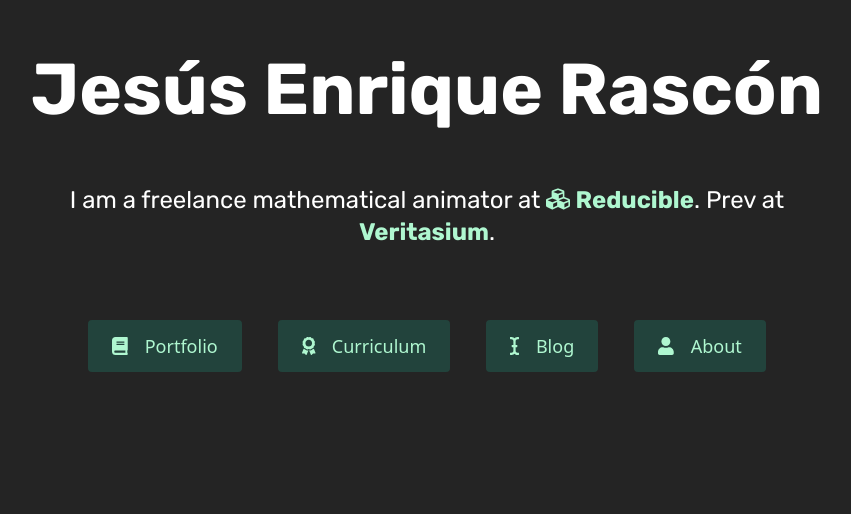
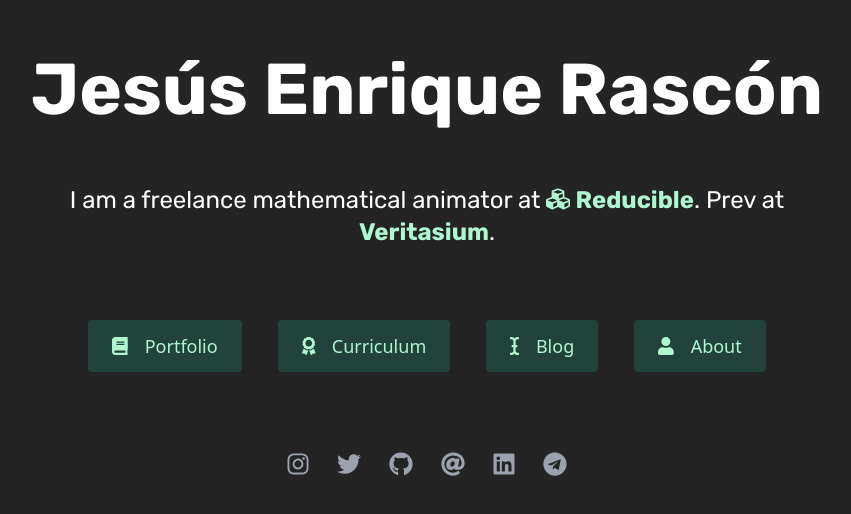
Before and after one commit to jesi-rgb/old.jesirgb.com, a Next.js app: page / in a window 1280 px wide. Shown: the part 140-654 px from the top of the page, without its empty margins (213-1064 px from the left). Built offline with nearby package versions, Linux system fonts and the light colour scheme; no server answers.

Commit message:
redesigning landing page

```diff
--- /dev/null
+++ b/components/LandingButton.js
@@ -0,0 +1,12 @@
+import { FontAwesomeIcon } from "@fortawesome/react-fontawesome";
+export default function LandingButton({ link, icon, text }) {
+  return (
+    <>
+      <a href={link}>
+        <button className="text-accent-1-lighter w-full bg-accent-1 bg-opacity-20 border-0 border-accent-1 py-3 px-6 focus:outline-none hover:bg-opacity-50 rounded text-lg">
+          <FontAwesomeIcon icon={icon} className="text-lg mr-3" /> {text}
+        </button>
+      </a>
+    </>
+  );
+}
--- a/components/TopTracks.js
+++ b/components/TopTracks.js
@@ -12,8 +12,8 @@ export default function TopTracks() {
 
   return (
     <>
-      <div className="mx-4 xl:mx-0">
-        <p className="mt-30 text-lg text-white my-3 lg:text-xl">
+      <div className="mx-2 xl:mx-0">
+        <p className="mt-9 text-lg text-white my-3 lg:text-xl">
           Recently played songs...
         </p>
         <div className="flex overflow-x-scroll scrollbar-hide space-x-3">
--- a/pages/index.js
+++ b/pages/index.js
@@ -1,5 +1,7 @@
 import TopTracks from "@/components/TopTracks";
 import Head from "next/head";
+import Footer from "@/components/Footer";
+import Link from "next/link";
 
 import { FontAwesomeIcon } from "@fortawesome/react-fontawesome";
 
@@ -9,7 +11,16 @@ import {
   faUser,
   faCubes,
   faAward,
+  faAt,
 } from "@fortawesome/free-solid-svg-icons";
+import {
+  faInstagram,
+  faTwitter,
+  faGithub,
+  faLinkedin,
+  faTelegram,
+} from "@fortawesome/free-brands-svg-icons";
+import LandingButton from "@/components/LandingButton";
 
 export default function Landing() {
   return (
@@ -43,37 +54,73 @@ export default function Landing() {
             </p>
           </div>
           <div className="text-center  mt-10 flex flex-col space-y-5 xl:flex-row xl:space-x-9 xl:space-y-0">
-            <button className="text-accent-1-lighter bg-accent-1 bg-opacity-20 border-0 border-accent-1 py-3 px-6 focus:outline-none hover:bg-opacity-50 rounded text-lg">
-              <a className="w-full" href="/portfolio">
-                <FontAwesomeIcon icon={faBook} className="text-lg mr-3" />{" "}
-                Portfolio
+            <LandingButton link="/portfolio" icon={faBook} text="Portfolio" />
+            <LandingButton
+              link="/curriculum"
+              icon={faAward}
+              text="Curriculum"
+            />
+            <LandingButton link="/blog" icon={faICursor} text="Blog" />
+            <LandingButton link="/about" icon={faUser} text="About" />
+          </div>
+
+          <div className="text-gray-400 flex flex-row justify-center space-x-8 xl:space-x-9 items-center my-2 mt-20 md:w-2/6">
+            <Link href="https://www.instagram.com/jrascon_">
+              <a>
+                <FontAwesomeIcon
+                  icon={faInstagram}
+                  className="transform scale-150 hover:text-accent-1-lighter transition-colors"
+                />
               </a>
-            </button>
+            </Link>
 
-            <button className="text-accent-1-lighter bg-accent-1 bg-opacity-20 border-0 border-accent-1 py-3 px-6 focus:outline-none hover:bg-opacity-50 rounded text-lg">
-              <a href="/curriculum">
-                <FontAwesomeIcon icon={faAward} className="text-lg mr-3" />{" "}
-                Curriculum
+            <Link href="https://www.twitter.com/jesi_rgb">
+              <a>
+                <FontAwesomeIcon
+                  icon={faTwitter}
+                  className="transform scale-150 hover:text-accent-1-lighter transition-colors"
+                />
               </a>
-            </button>
+            </Link>
 
-            <button className="text-accent-1-lighter bg-accent-1 bg-opacity-20 border-0 border-accent-1 py-3 px-6 focus:outline-none hover:bg-opacity-50 rounded text-lg">
-              <a href="/blog">
-                <FontAwesomeIcon icon={faICursor} className="text-lg mr-3" />{" "}
-                Blog
+            <Link href="https://www.github.com/jesi-rgb">
+              <a>
+                <FontAwesomeIcon
+                  icon={faGithub}
+                  className="transform scale-150 hover:text-accent-1-lighter transition-colors"
+                />
               </a>
-            </button>
+            </Link>
+            <Link href="mailto:blograso@gmail.com">
+              <a>
+                <FontAwesomeIcon
+                  icon={faAt}
+                  className="transform scale-150 hover:text-accent-1-lighter transition-colors"
+                />
+              </a>
+            </Link>
 
-            <button className="text-accent-1-lighter bg-accent-1 bg-opacity-20 border-0 border-accent-1 py-3 px-6 focus:outline-none hover:bg-opacity-50 rounded text-lg">
-              <a href="/about">
-                <FontAwesomeIcon icon={faUser} className="text-lg mr-3" /> About
+            <Link href="https://www.linkedin.com/in/jesi-rgb/">
+              <a>
+                <FontAwesomeIcon
+                  icon={faLinkedin}
+                  className="transform scale-150 hover:text-accent-1-lighter transition-colors"
+                />
               </a>
-            </button>
+            </Link>
+            <Link href="https://t.me/jrascon">
+              <a>
+                <FontAwesomeIcon
+                  icon={faTelegram}
+                  className="transform scale-150 hover:text-accent-1-lighter transition-colors"
+                />
+              </a>
+            </Link>
           </div>
         </div>
       </section>
 
-      <div className="md:max-w-screen-md lg:max-w-screen-lg xl:max-w-screen-xl mx-auto">
+      <div className="hidden lg:block md:max-w-screen-md lg:max-w-screen-lg xl:max-w-screen-xl mx-auto">
         <TopTracks />
       </div>
     </>
```
